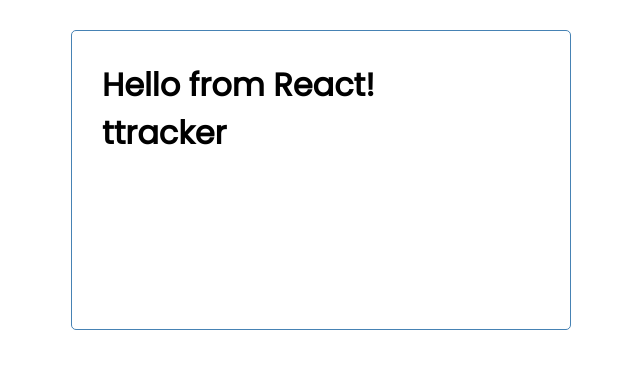
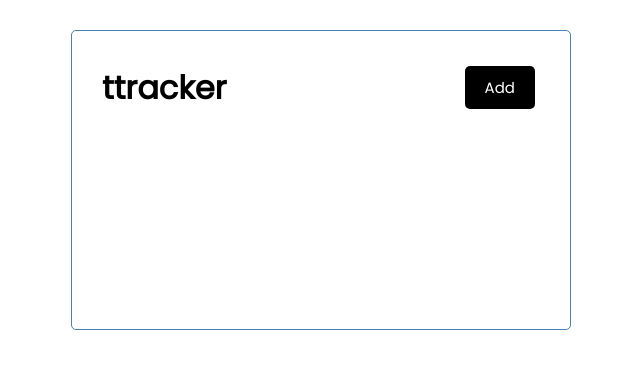
Before and after one commit to nifex007/ttracker, a React (Create React App) app: page / in a window 1280 px wide. Shown: the top 368 px of the page, without its empty margins (319-959 px from the left). Built offline with nearby package versions, Linux system fonts and the light colour scheme.

Commit message:
Update Header component basic set up

```diff
--- a/src/App.js
+++ b/src/App.js
@@ -4,8 +4,7 @@
 
   return (
     <div className="container">
-      <h1> Hello from React!</h1>
-      <Header title='Holla'/>
+      <Header title='ttracker'/>
     </div>
   );
 }
--- a/src/components/Header.js
+++ b/src/components/Header.js
@@ -1,7 +1,8 @@
-const Header = () => {
+const Header = ( { title }) => {
     return (
-        <header>
-            <h1>ttracker</h1>
+        <header className='header'>
+            <h1>{title}</h1>
+            <button className='btn'>Add</button>
         </header>
     )
 }
```
